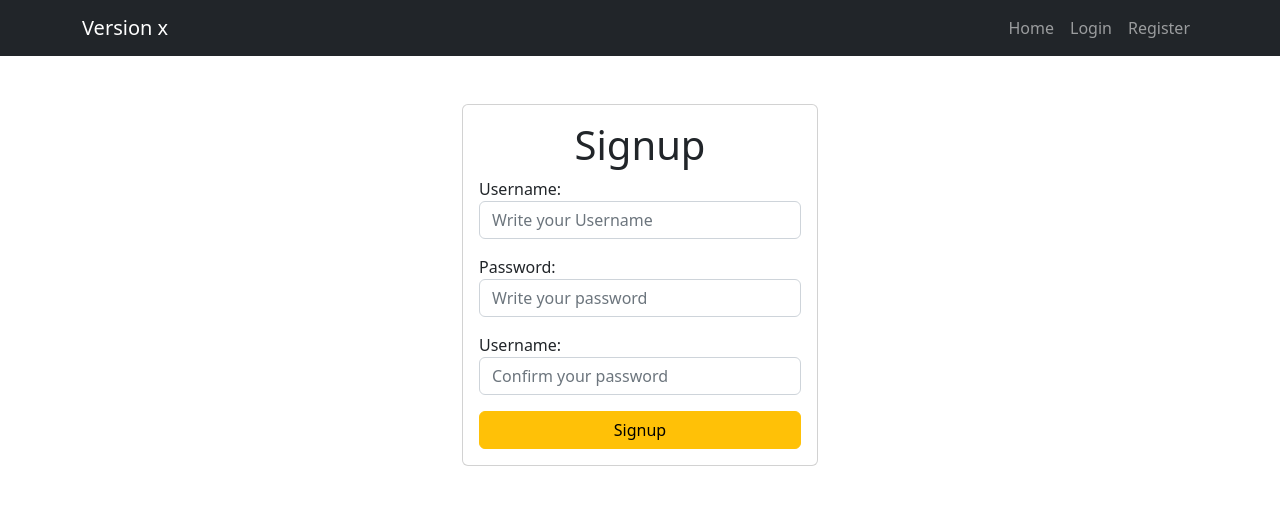
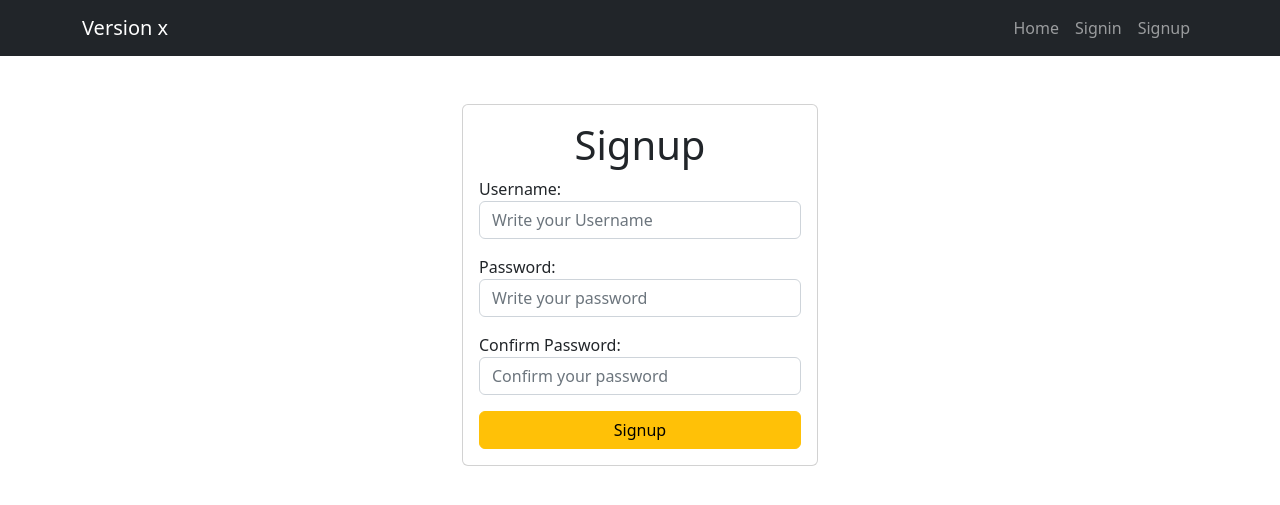
Before and after one commit to jeffersondavila/Melasma-Detector, a Django app: page /signup/ in a window 1280 px wide. Shown: the top 505 px of the page. Run offline with Django 4.2, Linux system fonts and the light colour scheme.

Commit message:
[FIX] Se realizaron modificaciones en la interfaz grafica

```diff
--- a/tasks/templates/_navbar.html
+++ b/tasks/templates/_navbar.html
@@ -40,10 +40,10 @@
         </li>
         {% else %}
         <li class="nav-item">
-          <a href="/signin" class="nav-link">Login</a>
+          <a href="/signin" class="nav-link">Signin</a>
         </li>
         <li class="nav-item">
-          <a href="/signup" class="nav-link">Register</a>
+          <a href="/signup" class="nav-link">Signup</a>
         </li>
         {% endif %}
       </ul>
--- a/tasks/templates/signup.html
+++ b/tasks/templates/signup.html
@@ -17,7 +17,7 @@
           <input type="password" name="password1" id="password1" class="form-control" placeholder="Write your password">
         </div>
         <div class="mb-3">
-          <label for="password1">Username:</label>
+          <label for="password2">Confirm Password:</label>
           <input type="password" name="password2" id="password2" class="form-control" placeholder="Confirm your password">
         </div>
         <button class="btn btn-warning">Signup</button>
```
